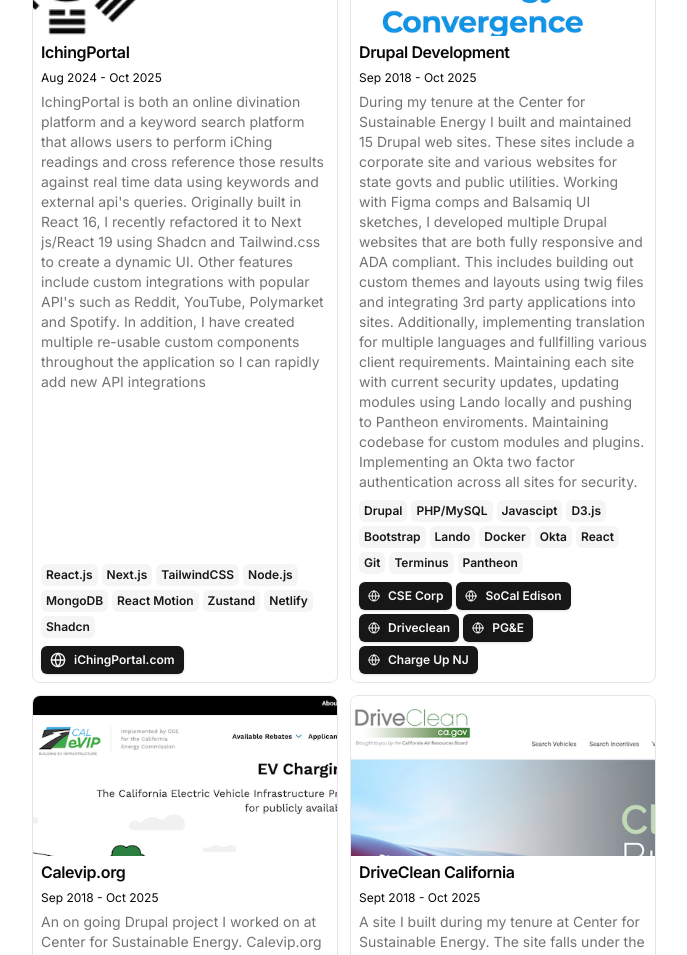
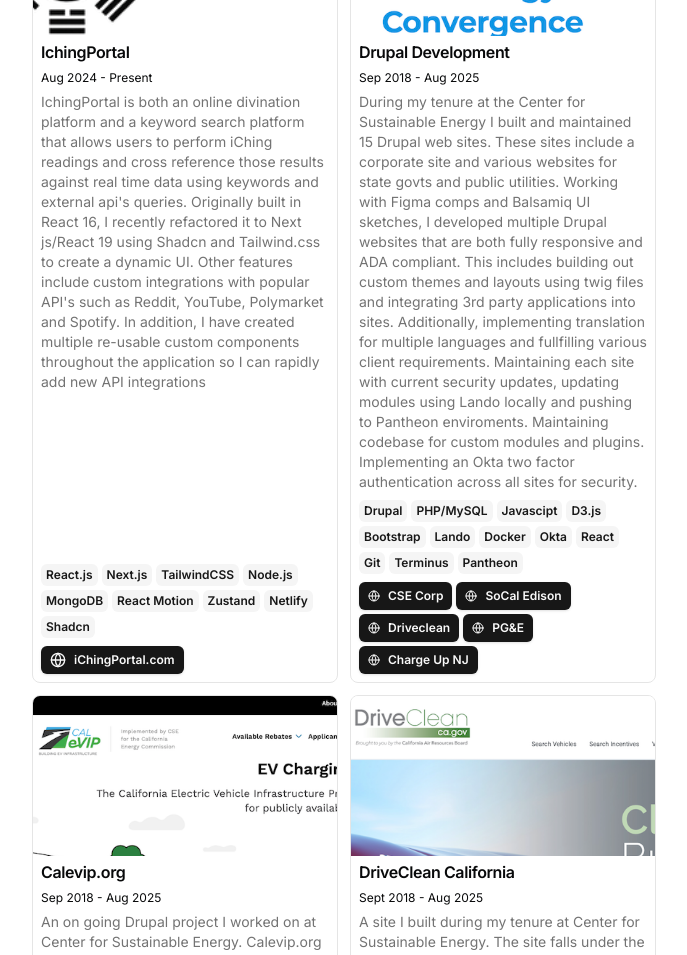
Before and after one commit to RichCostello/Portfolio-main, a Next.js app: page / in a window 1280 px wide. Shown: the part 1306-2261 px from the top of the page, without its empty margins (296-983 px from the left). Built offline with nearby package versions, Linux system fonts and the light colour scheme.

Commit message:
fix date

```diff
--- a/src/data/resume.tsx
+++ b/src/data/resume.tsx
@@ -96,7 +96,7 @@
       title: "Senior Web Developer",
       logoUrl: "/logo_cse_rgb.png",
       start: "September 2018",
-      end: "Oct 2025",
+      end: "Aug  2025",
       description:
         "Part of a platform development team that built websites and applications for state governments and public utilities which focused on electic vehicle rebates and EV charging infrastructure.  During my tenure our team won several RFP's and developed applications and websites for California, New Jersey, Oregon, Delaware, Illinois and various public utilites.  Worked on websites for federal projects related to Solar for All program.",
     },
@@ -112,7 +112,7 @@
     {
       title: "IchingPortal",
       href: "https://ichingportal.com",
-      dates: "Aug 2024 - Oct 2025",
+      dates: "Aug 2024 - Present",
       active: true,
       description:
         "IchingPortal is both an online divination platform and a keyword search platform that allows users to perform iChing readings and cross reference those results against real time data using keywords and external api's queries. Originally built in React 16, I recently refactored it to Next js/React 19 using Shadcn and Tailwind.css to create a dynamic UI.  Other features include custom integrations with popular API's such as Reddit, YouTube, Polymarket and Spotify. In addition, I have created multiple re-usable custom components throughout the application so I can rapidly add new API integrations",
@@ -139,7 +139,7 @@
     {
       title: "Drupal Development",
       href: "https://Energycenter.org/",
-      dates: "Sep 2018 - Oct 2025",
+      dates: "Sep 2018 - Aug  2025",
       active: true,
       description:
         "During my tenure at the Center for Sustainable Energy I built and maintained 15 Drupal web sites. These sites include a corporate site and various websites for state govts and public utilities. Working with Figma comps and Balsamiq UI sketches, I developed multiple Drupal websites that are both fully responsive and ADA compliant. This includes building out custom themes and layouts using twig files and integrating 3rd party applications into sites. Additionally, implementing translation for multiple languages and fullfilling various client requirements. Maintaining each site with current security updates, updating modules using Lando locally and pushing to Pantheon enviroments. Maintaining codebase for custom modules and plugins. Implementing an Okta two factor authentication across all sites for security.",
@@ -189,7 +189,7 @@
     {
       title: "Calevip.org",
       href: "https://calevip.org/",
-      dates: "Sep 2018 - Oct 2025",
+      dates: "Sep 2018 - Aug  2025",
       active: true,
       description:
         "​An on going Drupal project I worked on at Center for Sustainable Energy. Calevip.org handles rebates for contractors who install EV charging stations around the state of California and is a division of the California Energy Commission. In late 2022 I was tasked with implementing a site redesign and upgrading from a legacy version of Drupalto the latest version. Tasks included building out custom landing pages and section, upgrading outdated tpl layouts to twig, integrating custom modules into new Drupal version.",
@@ -217,7 +217,7 @@
     {
       title: "DriveClean California",
       href: "https://driveclean.ca.gov/",
-      dates: "Sept 2018 - Oct 2025",
+      dates: "Sept 2018 - Aug  2025",
       active: true,
       description:
         "A site I built during my tenure at Center for Sustainable Energy. The site falls under the umbrella of the California Air Resources Board (CARB). The scope of the project was to take a legacy site built with jsp pages and move it into a Drupal and integrate it with the Fueleconomy.gov. This creates a platform where the consumer can get data on clean vehicles in conjunction with rebates and incentives that are offered in California. Recently upgraded to Drupal 10 with the bootstrap framework for the UI. The site has two main objectives, to highlight clean vehicles (ev, hybrid and hydrogen) and showcase the incentives and rebates available when one is purchased. In addition to building the site I added two custom features, a vehicle search and incentive search",
@@ -250,7 +250,7 @@
     {
       title: "Front End Salesforce Developer",
       href: "https://apply.calevip.org/s/login/?language=en_US&ec=302&startURL=%2Fs%2F",
-      dates: "Sept 2018 - Oct 2025",
+      dates: "Sept 2018 - Aug  2025",
       active: true,
       description:
         "Another facet of my role at the Center for Sustainable Energy was developing UI's on custom salesforce applications built with lightning web components. Worked on an agile development team building applications for state governments and public utilities promoting rebates for electric vehicles and ev charging infrastructure. My role in these sprints was custom styling of both visual force pages and lighting web components that are fully responsive and ADA compliant. With both css and javascript as well as the Salesforce Lightning Design System library, I styled form based applications from start to finish based on design specs and ux layouts. In addition I built landing pages using Experience Builder on the Salesforce backend. Other features include building a progress stepper and styling the layout of survey pages tied the JSON files on the client admin on the Force.com platform.",
```
